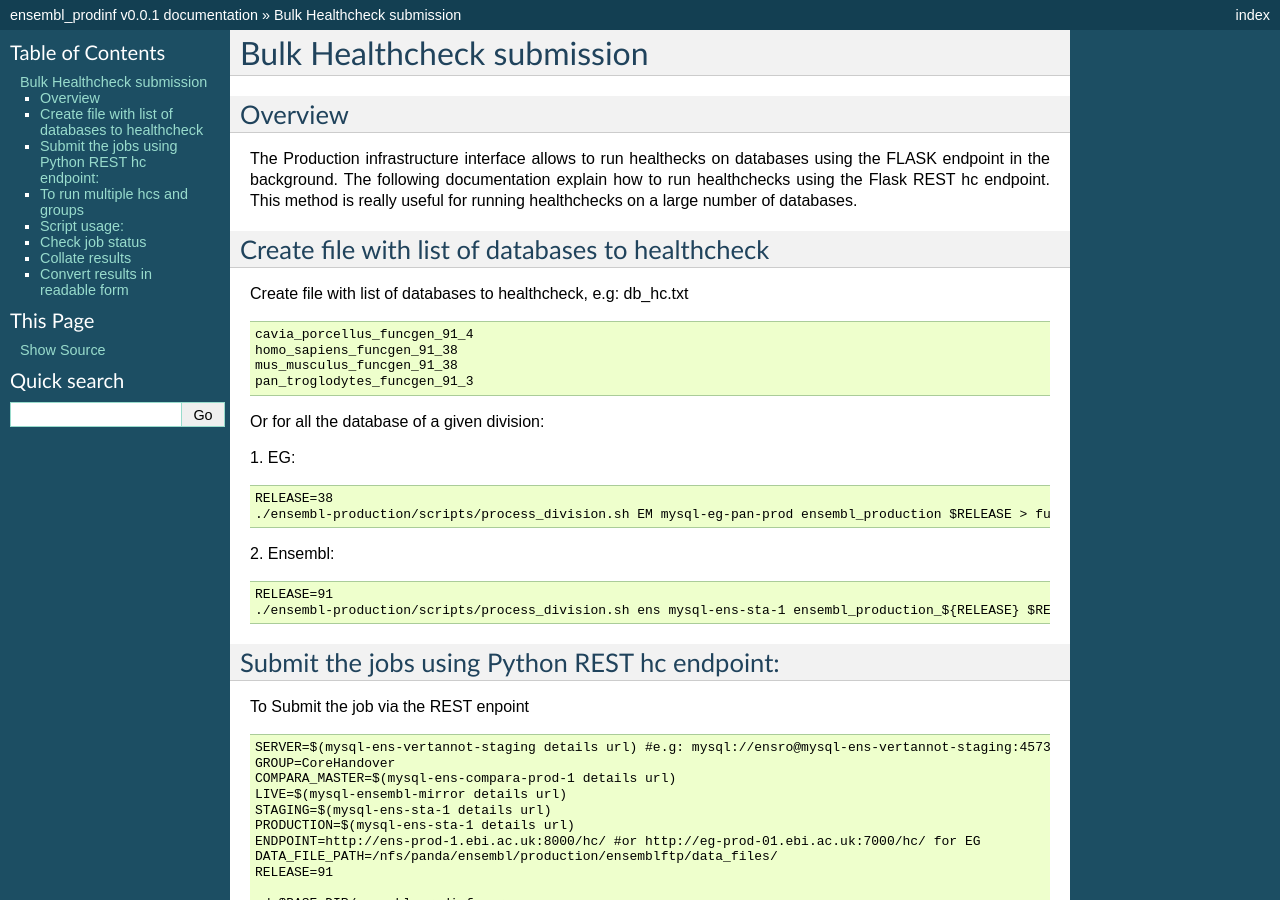
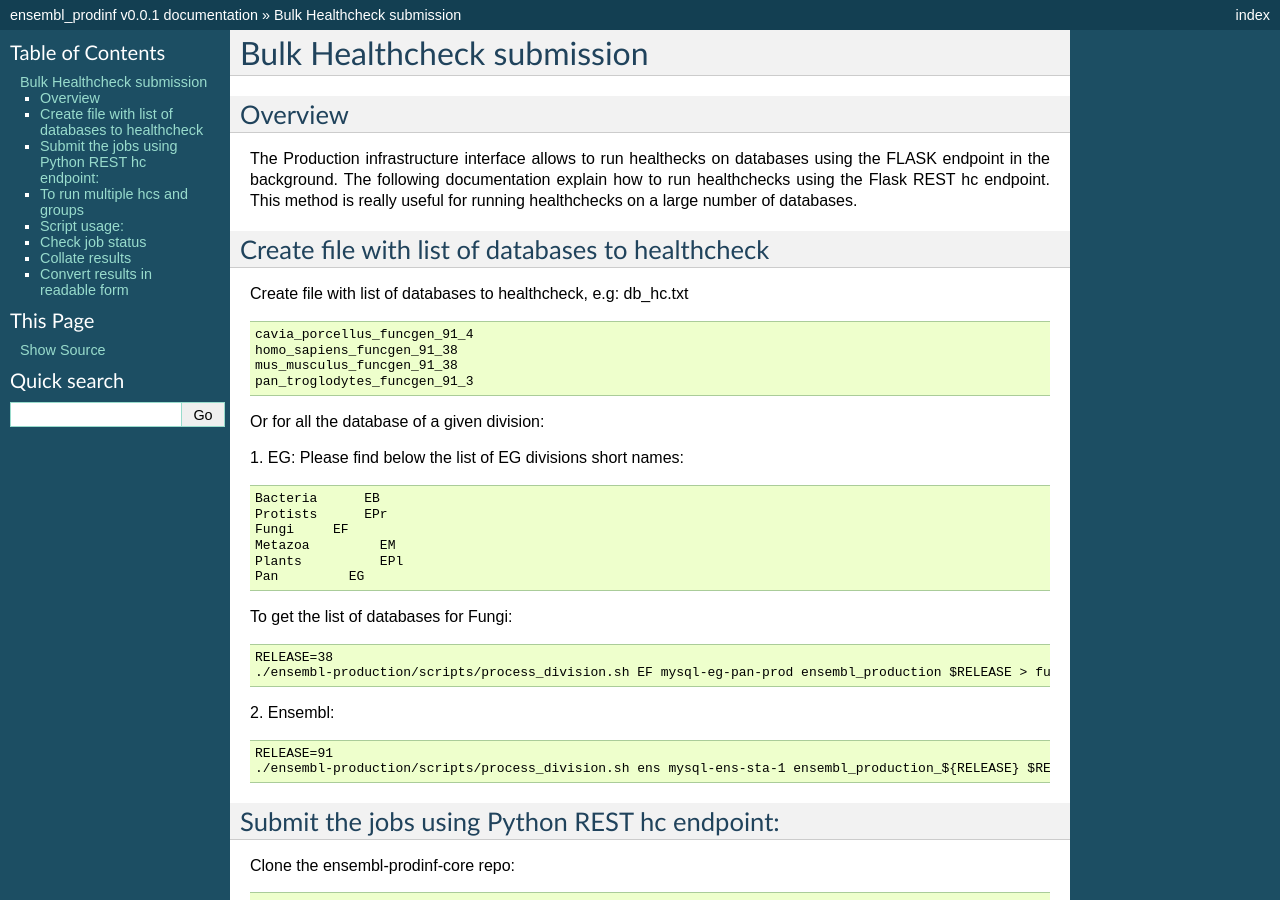
Before and after one commit to Ensembl/ensembl-prodinf-datachecks, a Sphinx documentation site: the page built from docs/bulk_hc_submission.rst, in a window 1280 px wide and 900 px high. Built offline with Sphinx 7.4.7, drawn with Linux system fonts in a browser that asks for light colours; some of the changed text lies outside the part shown.

Commit message:
Update bulk_hc_submission.rst
Added division short names, added steps about cloning the repo and updated link to get list of jobs

```diff
--- a/docs/bulk_hc_submission.rst
+++ b/docs/bulk_hc_submission.rst
@@ -21,9 +21,18 @@
 Or for all the database of a given division:
 
 1. EG:
+Please find below the list of EG divisions short names:
+::
+  Bacteria	EB
+  Protists	EPr
+  Fungi	    EF
+  Metazoa	  EM
+  Plants	  EPl
+  Pan	      EG
+To get the list of databases for Fungi:
 ::
   RELEASE=38
-  ./ensembl-production/scripts/process_division.sh EM mysql-eg-pan-prod ensembl_production $RELEASE > fungi_db_hc.txt
+  ./ensembl-production/scripts/process_division.sh EF mysql-eg-pan-prod ensembl_production $RELEASE > fungi_db_hc.txt
 
 2. Ensembl:
 ::
@@ -32,6 +41,11 @@
 
 Submit the jobs using Python REST hc endpoint:
 #####
+
+Clone the ensembl-prodinf-core repo:
+::
+  git clone https://github.com/Ensembl/ensembl-prodinf-core
+  cd ensembl-prodinf-core
 
 To Submit the job via the REST enpoint
 ::
@@ -117,11 +131,11 @@
 
 or using the Python REST API:
 
-  ensembl_prodinf/db_copy_client.py --action list --uri http://ens-prod-1.ebi.ac.uk:8000/hc/
+  ensembl_prodinf/db_copy_client.py --action list --uri http://ens-prod-1.ebi.ac.uk:8001
 
   or for EG:
 
-  ensembl_prodinf/db_copy_client.py --action list --uri http://eg-prod-01.ebi.ac.uk:7000/hc/
+  ensembl_prodinf/db_copy_client.py --action list --uri http://eg-prod-01.ebi.ac.uk:7001
 
 Collate results
 #####
```
